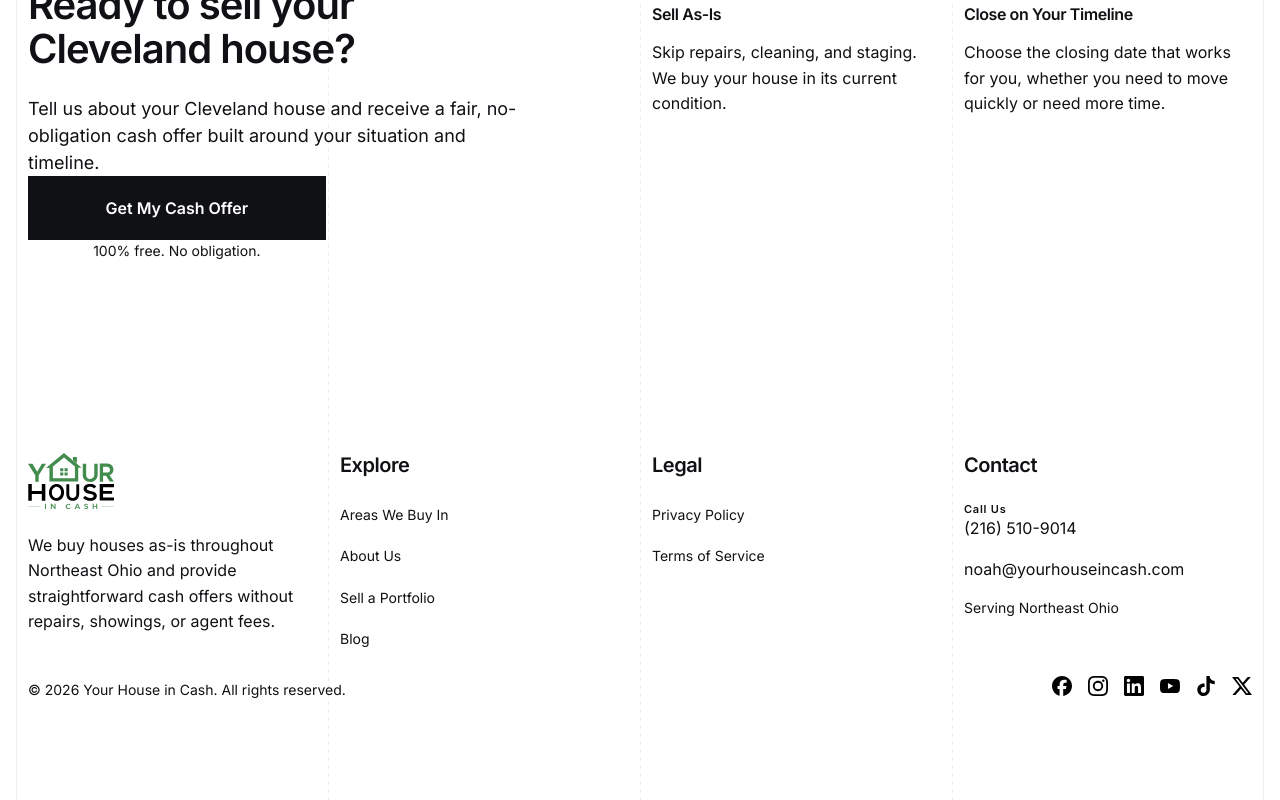
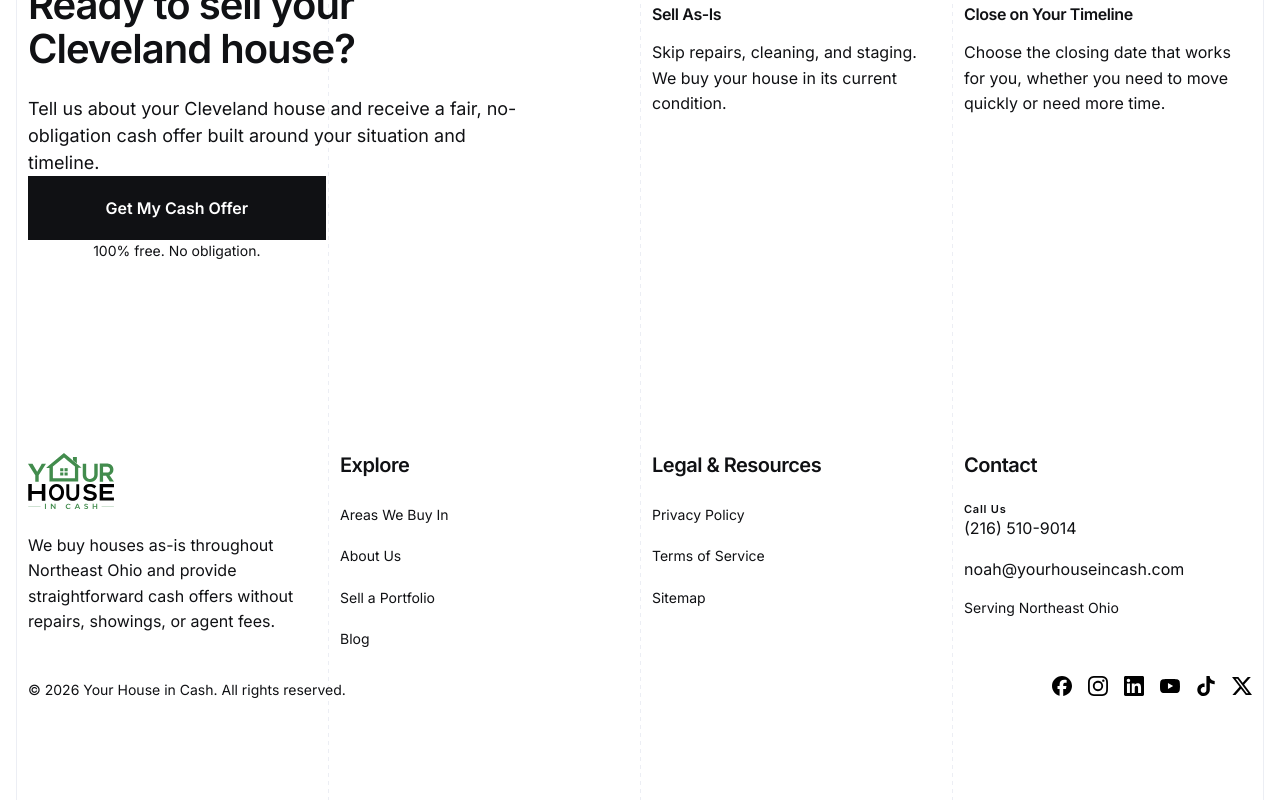
Before and after one commit to YHICAdmin/your-house-in-cash, a Next.js app: page / in a window 1280 px wide. Shown: the part 4304-5104 px from the top of the page. Built offline with nearby package versions, Linux system fonts and the light colour scheme.

Commit message:
add site-map

```diff
--- a/project-documentation/shared-sections.md
+++ b/project-documentation/shared-sections.md
@@ -137,42 +137,42 @@ Contains exactly two benefits in the order supplied by the consuming page. Each
 
 ## Purpose
 
-Provide secondary navigation, company information, legal information, and contact details in a clear and unobtrusive way, while creating a structured conclusion to the page.
+Provide secondary navigation, company information, legal and resource information, and contact details in a clear and unobtrusive way, while creating a structured conclusion to the page.
 
 ## Layout
 
-The Footer is divided into Company, Navigation, Legal, and Contact content areas.
+The Footer is divided into Company, Navigation, Legal & Resources, and Contact content areas.
 
 - The outer System Lines bound the Footer content, using the globally defined content padding.
 - Internal System Lines serve as alignment axes between content areas.
 
 ### Desktop
 
-- Company occupies Grid Columns `1–3`, Navigation occupies Grid Columns `4–6`, Legal occupies Grid Columns `7–9`, and Contact occupies Grid Columns `10–12`.
-- Company, Navigation, Legal, and Contact are top-aligned within one shared Grid row.
+- Company occupies Grid Columns `1–3`, Navigation occupies Grid Columns `4–6`, Legal & Resources occupies Grid Columns `7–9`, and Contact occupies Grid Columns `10–12`.
+- Company, Navigation, Legal & Resources, and Contact are top-aligned within one shared Grid row.
 - The Footer Bottom Row spans Grid Columns `1–12` across all four visual areas.
 
 ### Tablet
 
 - Company occupies Grid Columns `1–4` and Navigation occupies Grid Columns `5–8` in the first row.
-- Legal occupies Grid Columns `1–4` and Contact occupies Grid Columns `5–8` in the second row.
+- Legal & Resources occupies Grid Columns `1–4` and Contact occupies Grid Columns `5–8` in the second row.
 - The two content areas within each row are top-aligned.
 - The Footer Bottom Row spans Grid Columns `1–8`.
 
 ### Mobile
 
-- Company, Navigation, Legal, Contact, and the Footer Bottom Row each occupy Grid Columns `1–4` in one full-width flow and preserve that canonical document order.
+- Company, Navigation, Legal & Resources, Contact, and the Footer Bottom Row each occupy Grid Columns `1–4` in one full-width flow and preserve that canonical document order.
 
 ### Visual Design
 
 - Uses the global `Background` (`#FFFFFF`) by default. The consuming page may override it with an approved global Background System color; only the override is documented locally.
 - Uses no top Border or Shadow.
-- All Footer text links, including Navigation, Legal, and the phone number, use font weight `400` as a Footer-specific override of the `Text Link` Component.
+- All Footer text links, including Navigation, Legal & Resources, and the phone number, use font weight `400` as a Footer-specific override of the `Text Link` Component.
 
 ### Spacing
 
 - On Tablet, `XL` (`48px`) separates the first content-area row from the second content-area row.
-- On Mobile, `XL` (`48px`) separates adjacent Company, Navigation, Legal, and Contact content areas.
+- On Mobile, `XL` (`48px`) separates adjacent Company, Navigation, Legal & Resources, and Contact content areas.
 - Across all Breakpoints, `XL` (`48px`) separates the complete upper content-area composition from the Footer Bottom Row Divider.
 
 ## Component and Semantics
@@ -248,34 +248,35 @@ The Footer is divided into Company, Navigation, Legal, and Contact content areas
 
 - The visible **Explore** heading provides the Navigation landmark's accessible name.
 
-## Legal
+## Legal & Resources
 
 ### Content
 
-- Heading: **Legal**.
+- Heading: **Legal & Resources**.
 - `Privacy Policy` — `/privacy-policy`.
 - `Terms of Service` — `/terms-of-service`.
+- `Sitemap` — `/sitemap.xml`.
 
 ### Component and Semantics
 
 - The heading uses `H2` semantics.
-- The Legal links use one semantic unordered list with one list item per link.
+- The Legal & Resources links use one semantic unordered list with one list item per link.
 - Each link uses the documented `Text Link` Component with link semantics.
 
 ### Visual Design
 
-- Legal links use the global `Body Small` typography at every breakpoint.
+- Legal & Resources links use the global `Body Small` typography at every breakpoint.
 - The heading uses the global `H4` typography.
-- The Legal link list retains its semantic list structure without visible markers or default list margin or padding.
+- The Legal & Resources link list retains its semantic list structure without visible markers or default list margin or padding.
 
 ### Dimensions and Alignment
 
-- The Legal links form one left-aligned vertical content flow in canonical order.
+- The Legal & Resources links form one left-aligned vertical content flow in canonical order.
 
 ### Spacing
 
-- `M` (`24px`) separates the heading from the Legal link list across all Breakpoints.
-- `S` (`16px`) separates the two Legal links across all Breakpoints.
+- `M` (`24px`) separates the heading from the Legal & Resources link list across all Breakpoints.
+- `S` (`16px`) separates the three Legal & Resources links across all Breakpoints.
 
 ## Contact
 
--- /dev/null
+++ b/project-documentation/website-specification/sitemap.md
@@ -0,0 +1,37 @@
+# XML Sitemap
+
+## Purpose
+
+Provide search engines with a current, machine-readable inventory of the website's public canonical URLs.
+
+## Route and Canonical Domain
+
+- Sitemap route: `/sitemap.xml`.
+- Canonical domain: `https://yourhouseincash.com`.
+- The sitemap is generated by the Next.js metadata-route implementation at `src/app/sitemap.ts`.
+
+## Included URLs
+
+The sitemap includes absolute URLs for the following public routes:
+
+- Homepage: `/`.
+- Static site pages: `/about-us`, `/areas-we-buy-in`, `/blog`, `/contact`, `/get-cash-offer`, `/privacy-policy`, `/sell-property-portfolio`, and `/terms-of-service`.
+- Area pages generated from `src/data/areas.ts` using each area's `getAreaPagePath` destination.
+- Situation pages generated from `src/data/situations.ts`.
+- Blog article pages generated from `blogSlugs` in `src/lib/blog-content.ts`.
+- Blog topic pages generated from `readBlogTopics` in `src/lib/blog-content.ts`.
+- Valid blog topic pagination pages generated from each topic's article count, with six articles per page.
+
+## Metadata
+
+- Each blog article URL includes its documented publication date as `lastModified`.
+- URLs without an authoritative modification date do not include `lastModified`.
+
+## Exclusions
+
+- API routes, form-submission routes, and other non-public routes are excluded.
+- URLs that are not generated by the site's documented static, area, situation, or blog route sources are excluded.
+
+## Footer Access
+
+- The shared Footer's **Legal & Resources** area includes a `Sitemap` link to `/sitemap.xml`.
--- /dev/null
+++ b/src/app/sitemap.ts
@@ -0,0 +1,45 @@
+import type { MetadataRoute } from "next";
+import { areas, getAreaPagePath } from "@/data/areas";
+import { situations } from "@/data/situations";
+import { blogSlugs, readBlogArticle, readBlogTopic, readBlogTopics } from "@/lib/blog-content";
+
+const siteUrl = "https://yourhouseincash.com";
+const articlesPerTopicPage = 6;
+
+const toAbsoluteUrl = (path: string) => new URL(path, siteUrl).toString();
+
+export default async function sitemap(): Promise<MetadataRoute.Sitemap> {
+  const [articles, topics] = await Promise.all([
+    Promise.all(blogSlugs.map(readBlogArticle)),
+    readBlogTopics(),
+  ]);
+  const topicPages = await Promise.all(topics.map(topic => readBlogTopic(topic.slug)));
+
+  return [
+    "",
+    "/about-us",
+    "/areas-we-buy-in",
+    "/blog",
+    "/contact",
+    "/get-cash-offer",
+    "/privacy-policy",
+    "/sell-property-portfolio",
+    "/terms-of-service",
+    ...areas.map(area => getAreaPagePath(area.slug)),
+    ...situations.map(situation => `/${situation.slug}`),
+  ].map(url => ({ url: toAbsoluteUrl(url) })).concat(
+    articles.flatMap(article => article
+      ? [{
+          url: toAbsoluteUrl(`/blog/${article.slug}`),
+          lastModified: article.publicationDate,
+        }]
+      : []),
+    topics.map(topic => ({ url: toAbsoluteUrl(`/blog/${topic.slug}`) })),
+    topicPages.flatMap(topic => topic
+      ? Array.from(
+          { length: Math.max(0, Math.ceil(topic.articles.length / articlesPerTopicPage) - 1) },
+          (_, index) => ({ url: toAbsoluteUrl(`/blog/${topic.slug}/page/${index + 2}`) }),
+        )
+      : []),
+  );
+}
--- a/src/components/layout/site-footer.tsx
+++ b/src/components/layout/site-footer.tsx
@@ -74,10 +74,11 @@ export function SiteFooter({ background = "default" }: {
         </nav>
 
         <div className={styles.legal}>
-          <h2 className={`${styles.heading} text-heading-4`}>Legal</h2>
+          <h2 className={`${styles.heading} text-heading-4`}>Legal &amp; Resources</h2>
           <ul className={styles.links}>
             <li><TextLink href="/privacy-policy">Privacy Policy</TextLink></li>
             <li><TextLink href="/terms-of-service">Terms of Service</TextLink></li>
+            <li><TextLink href="/sitemap.xml">Sitemap</TextLink></li>
           </ul>
         </div>
 
```
